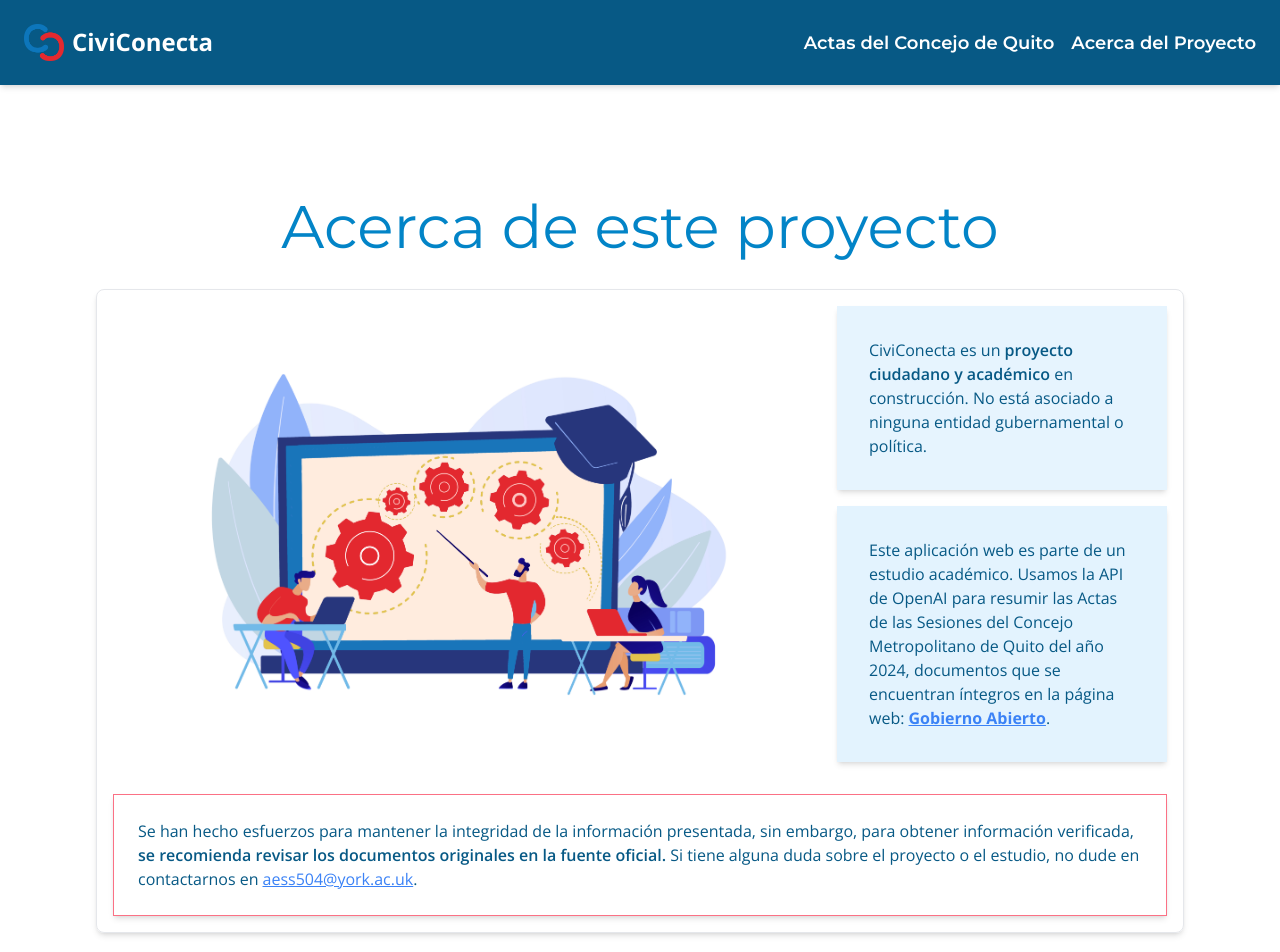
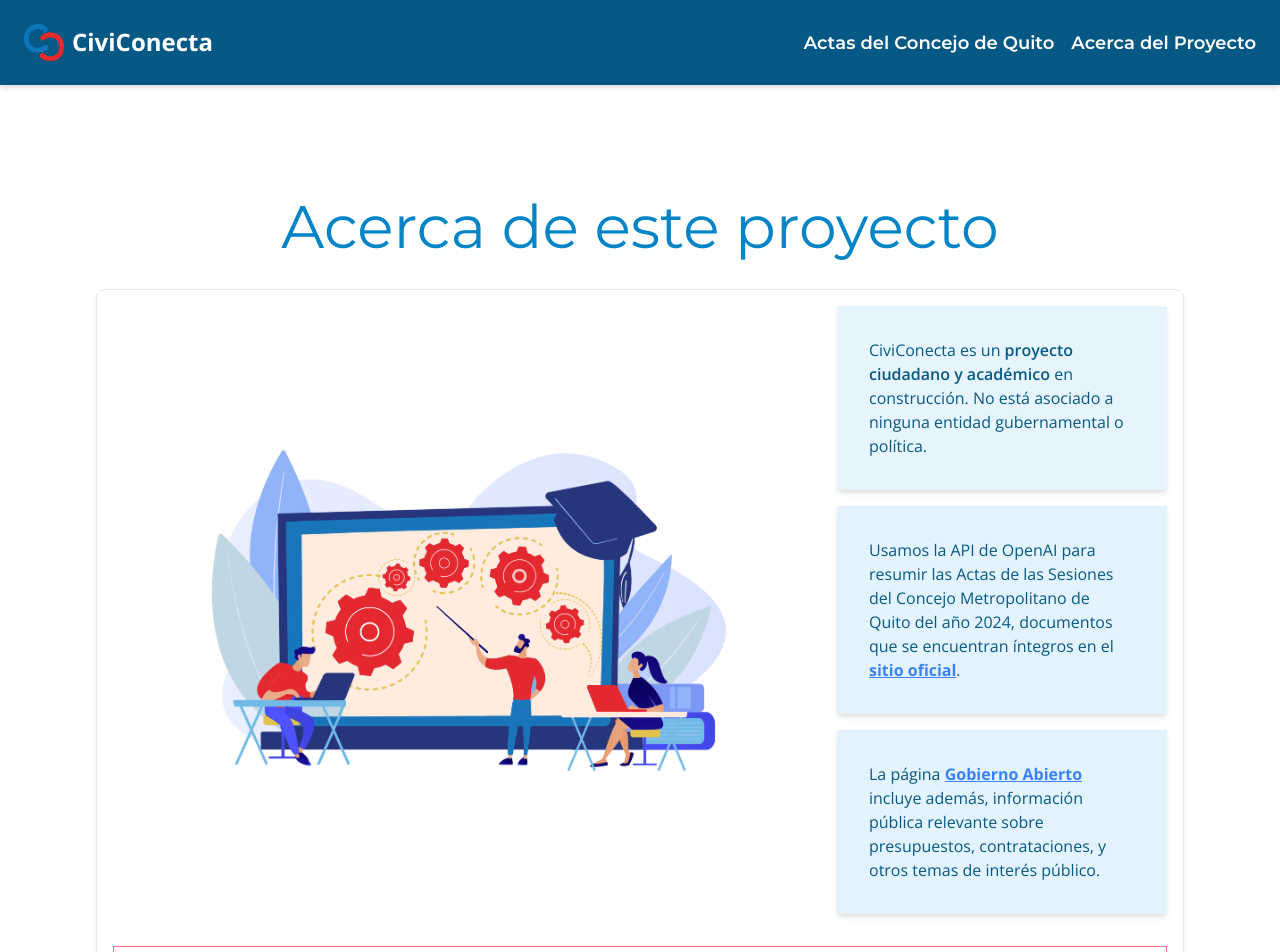
Before and after one commit to hermstefanny/cv-tech-app-fe, a Next.js app: page /acerca_de in a window 1280 px wide. Shown: the top 952 px of the page. Built offline with nearby package versions, Linux system fonts and the light colour scheme.

Commit message:
Update content in 'acerca_de' page to clarify application purpose and add relevant public information

```diff
--- a/src/app/acerca_de/page.tsx
+++ b/src/app/acerca_de/page.tsx
@@ -34,9 +34,15 @@ export default async function Home() {
 
             <div className="text-sky-800 text-xs md:text-sm lg:text-base  bg-sky-100/90 p-4 md:p-6 lg:p-8  leading-relaxed shadow-md">
               <p>
-              Este aplicación web es parte de un estudio académico.
                 Usamos la API de OpenAI para resumir las Actas de las Sesiones del Concejo Metropolitano de Quito del año 2024,
-                documentos que se encuentran íntegros en la página web: <a href="https://gobiernoabierto.quito.gob.ec/sesiones-concejo" target="_blank" rel="noopener noreferrer" className="text-blue-500 hover:text-blue-700 underline"><b>Gobierno Abierto</b></a>.
+                documentos que se encuentran íntegros en el  <a href="https://gobiernoabierto.quito.gob.ec/sesiones-concejo" target="_blank" rel="noopener noreferrer" className="text-blue-500 hover:text-blue-700 underline"><b>sitio oficial</b></a>.
+
+              </p>
+            </div>
+            <div className="text-sky-800 text-xs md:text-sm lg:text-base  bg-sky-100/90 p-4 md:p-6 lg:p-8  leading-relaxed shadow-md">
+              <p>
+                La página <a href="https://gobiernoabierto.quito.gob.ec/" target="_blank" rel="noopener noreferrer" className="text-blue-500 hover:text-blue-700 underline"><b>Gobierno Abierto</b></a> incluye
+                además, información pública relevante sobre presupuestos, contrataciones, y otros temas de interés público.
               </p>
             </div>
           </div>
```
